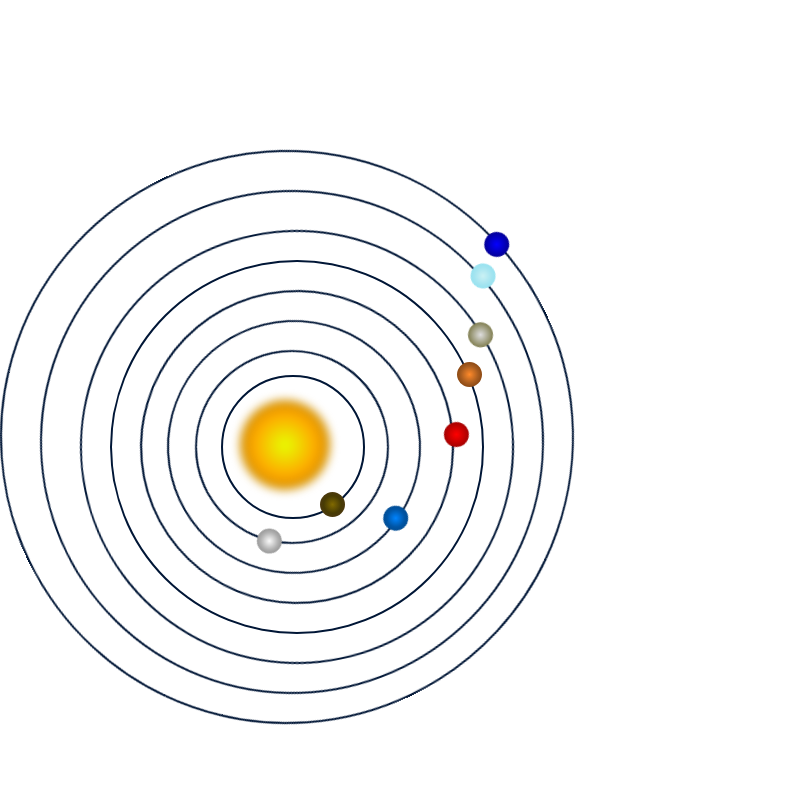
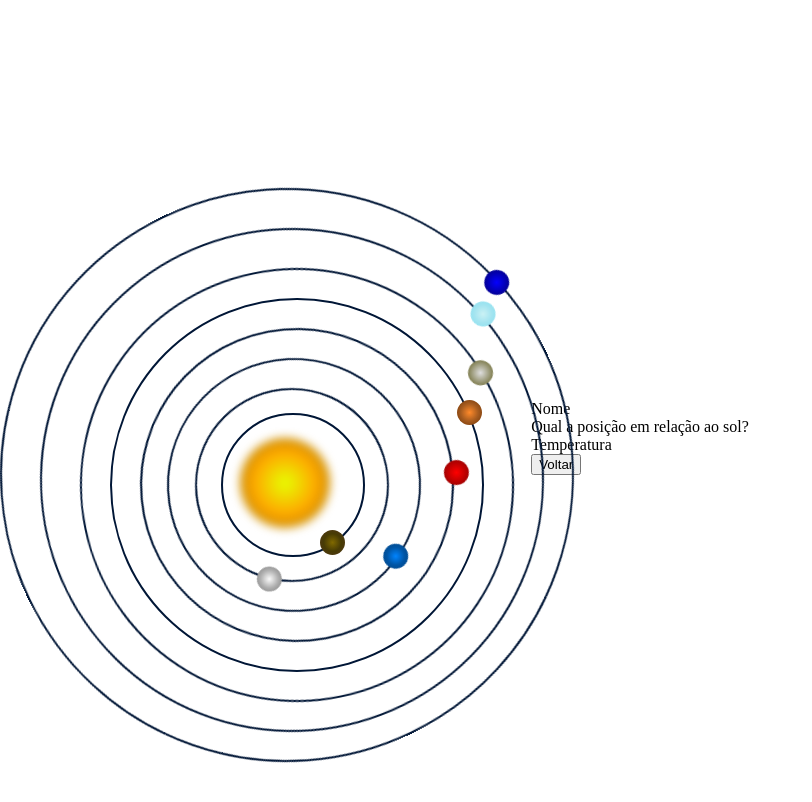
Before and after one commit to joel-holanda/Sistema-Solar, a plain HTML site: page index.html in a window 1280 px wide. Shown: the whole page, without its empty margins (0-812 px from the left). Drawn offline with Linux system fonts and the light colour scheme.

Commit message:
Update index.html

```diff
--- a/index.html
+++ b/index.html
@@ -8,16 +8,28 @@
     <link rel="stylesheet" href="sistemaEstilo.css">
 </head>
 <body>
+        <div id="informacao">
+            <p id="nome">Nome</p>
+            <p id="posicao">Qual a posição em relação ao sol?</p>
+            <p id="temperatura">Temperatura</p>
+            <button id="voltar" onclick="atras()">Voltar</button>
+        </div>
     <section class="sistema">
-        <ul><li id="sol"><p><p></p></li></ul>
-        <ul><li id="mercurio"><p></p></li></ul>
-        <ul><li id="venus"><p></p></li></ul>
-        <ul><li id="terra"><p></p></li></ul>
-        <ul><li id="marte"><p></p></li></ul>
-        <ul><li id="jupiter"><p></p></li></ul>
-        <ul><li id="saturno"><p></p></li></ul>
-        <ul><li id="urano"><p></p></li></ul>
-        <ul><li id="neturno"><p></p></li></ul>
+
+
+        <ul><li id="sol"><p onclick="inforsol()"></p></li></ul>
+        <ul><li id="neturno"><p onclick="inforneturno()"></p></li></ul>
+        <ul><li id="urano"><p onclick="inforurano()"></p></li></ul>
+        <ul><li id="saturno"><p onclick="inforsaturno()"></p></li></ul>
+        <ul><li id="jupiter"><p onclick="inforjupiter()"></p></li></ul>
+        <ul><li id="marte"><p onclick="informarte()"></p></li></ul>
+        <ul><li id="terra"><p onclick="inforterra()"></p></li></ul>
+        <ul><li id="venus"><p onclick="inforvenus()"></p></li></ul>
+        <ul><li id="mercurio"><p onclick="informercurio()"></p></li></ul>
+
+
     </section>
+
+    <script src="sistemaAcao.js"></script>
 </body>
 </html>
```
